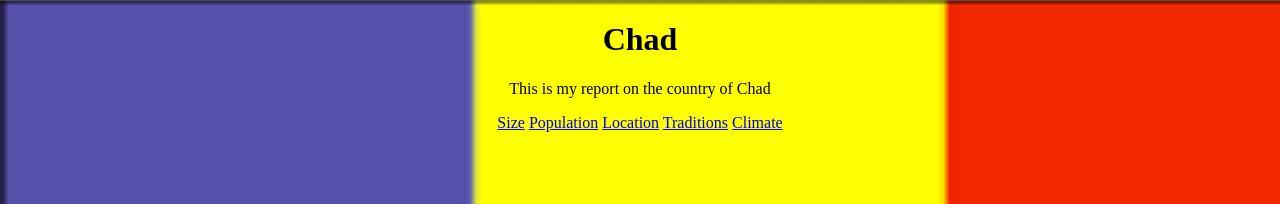
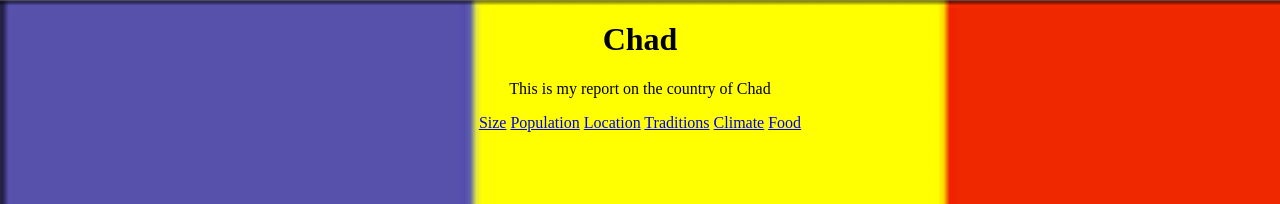
Before and after one commit to Leocarson/HappyCat234.github.io, a plain HTML site: page Chad/Chad.html in a window 1280 px wide. Shown: the top 204 px of the page. Drawn offline with Linux system fonts and the light colour scheme.

Commit message:
Update Chad.html

```diff
--- a/Chad/Chad.html
+++ b/Chad/Chad.html
@@ -15,6 +15,7 @@
         <a href='Location.html'>Location</a>
         <a href='Traditions.html'>Traditions</a>
         <a href="Climate.html">Climate</a>
+        <a href="Food.html">Food</a>
 
       </nav>
 
```
